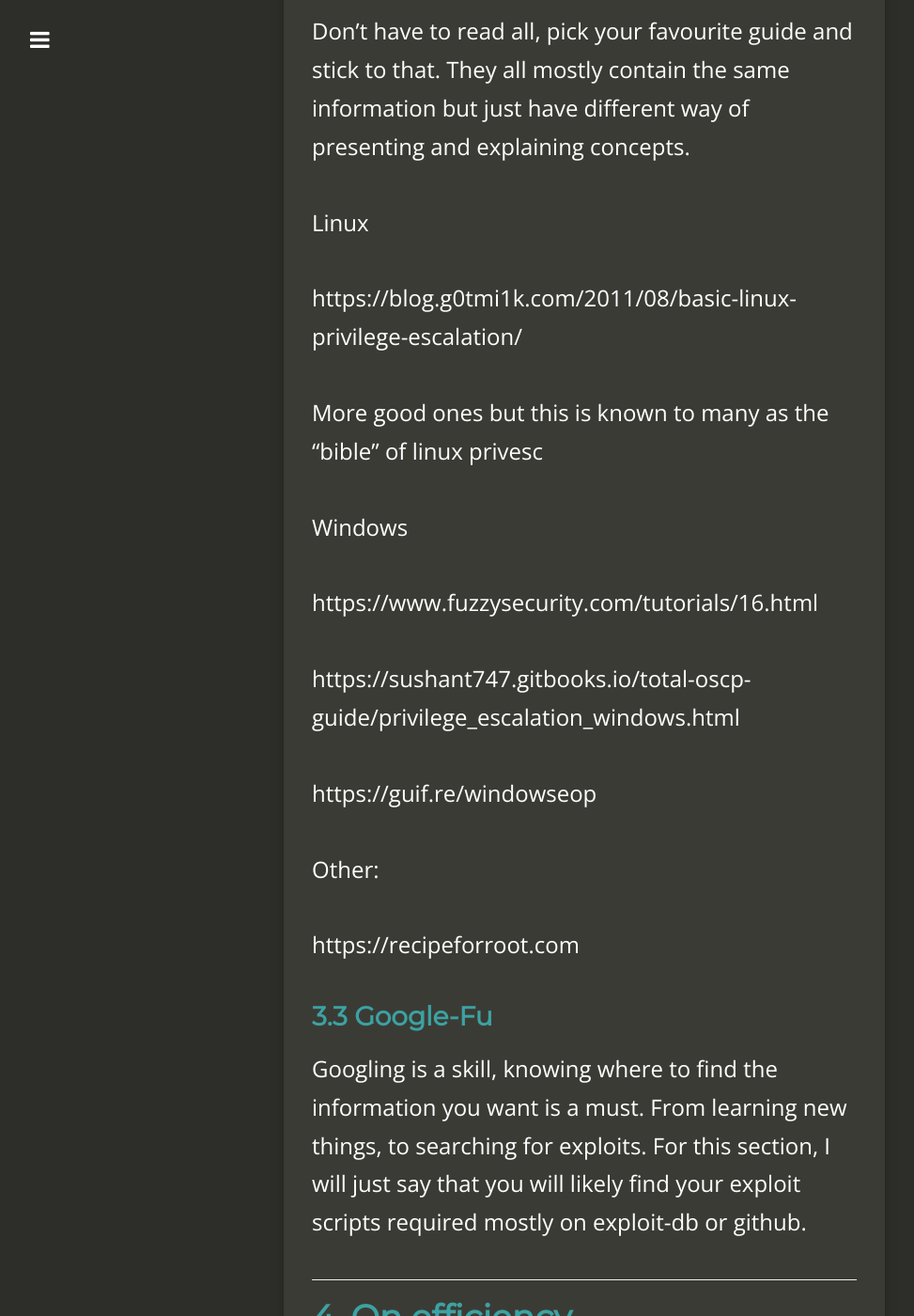
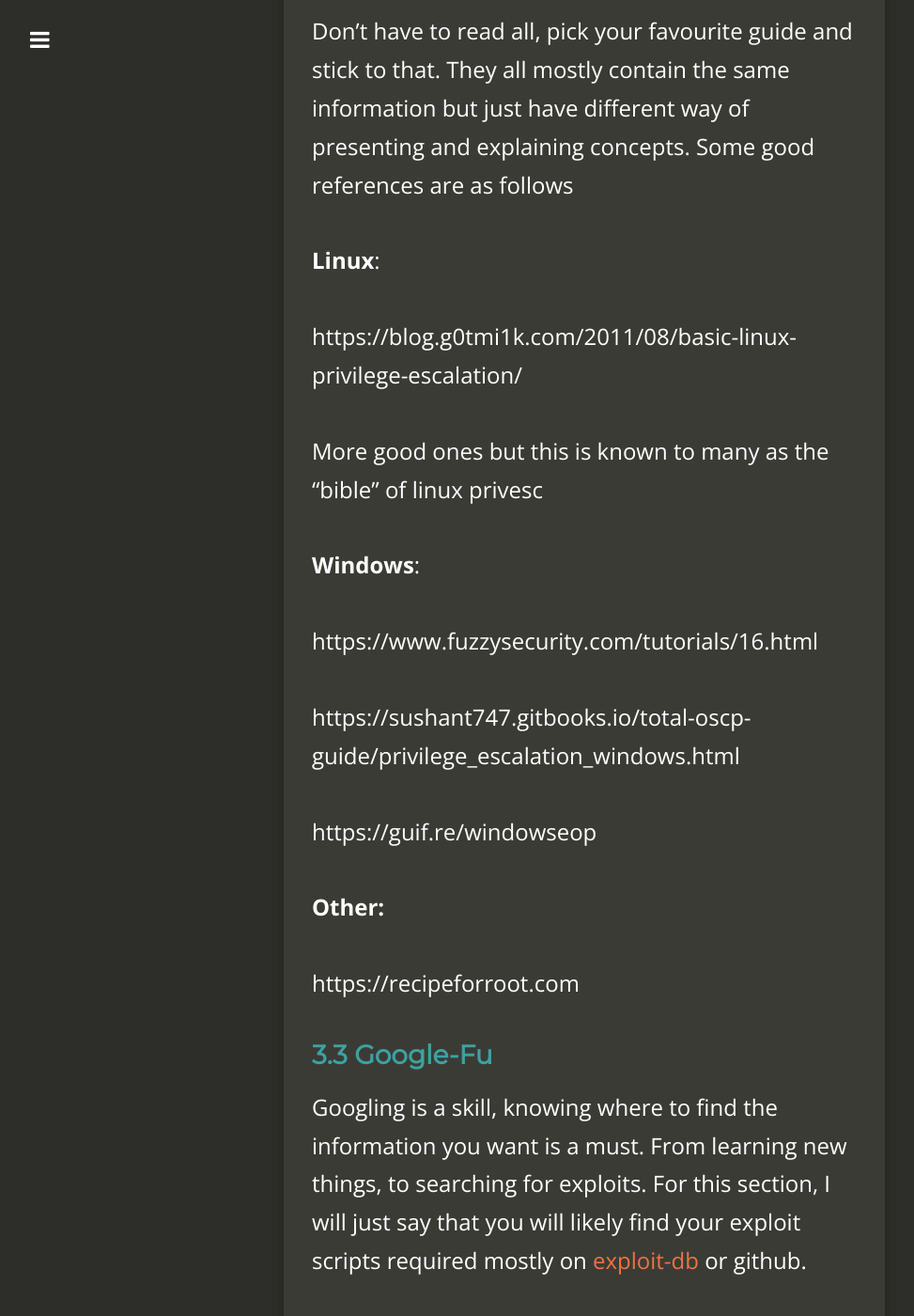
Before and after one commit to Dreamscent/Dreamscent.github.io, a Jekyll site: the page built from _posts/2020-06-01-From-Zero-to-OSCP.md, in a window 1280 px wide and 1400 px high, scrolled down 11618 px. Shown: the whole window at 94% size, without its empty margins (18-991 px from the left). Built offline with Jekyll 4.4.1, drawn with Linux system fonts in a browser that asks for light colours; nearby versions of some CDN libraries; some of the changed text lies outside the part shown.

Commit message:
Update 2020-06-01-From-Zero-to-OSCP.md

```diff
--- a/_posts/2020-06-01-From-Zero-to-OSCP.md
+++ b/_posts/2020-06-01-From-Zero-to-OSCP.md
@@ -236,11 +236,11 @@ Ideally, you will want to practice to the point you can get a reverse shell on e
 
 ### 3.2 Privilege Escalation
 
-Don't have to read all, pick your favourite guide and stick to that. They all mostly contain the same information but just have different way of presenting and explaining concepts.
+Don't have to read all, pick your favourite guide and stick to that. They all mostly contain the same information but just have different way of presenting and explaining concepts. Some good references are as follows
 
 
 
-Linux
+**Linux**:
 
 https://blog.g0tmi1k.com/2011/08/basic-linux-privilege-escalation/
 
@@ -248,7 +248,7 @@ More good ones but this is known to many as the "bible" of linux privesc
 
 
 
-Windows
+**Windows**:
 
 https://www.fuzzysecurity.com/tutorials/16.html
 
@@ -268,7 +268,7 @@ https://recipeforroot.com
 
 
 
-Googling is a skill, knowing where to find the information you want is a must. From learning new things, to searching for exploits. For this section, I will just say that you will likely find your exploit scripts required mostly on exploit-db or github.
+Googling is a skill, knowing where to find the information you want is a must. From learning new things, to searching for exploits. For this section, I will just say that you will likely find your exploit scripts required mostly on [exploit-db][18] or github.
 
 ---
 
@@ -337,7 +341,7 @@ Changelog:
 
 
 
-v 1.1 - 02/06/2020 - Add links for more stuff
+v 1.1 - 02/06/2020 - Add links for more stuff, some fixes
 
 v 1.0 - 01/06/2020 - First draft
 
```
Also changed, not shown: other parts of _posts/2020-06-01-From-Zero-to-OSCP.md (+9 -4 lines).
